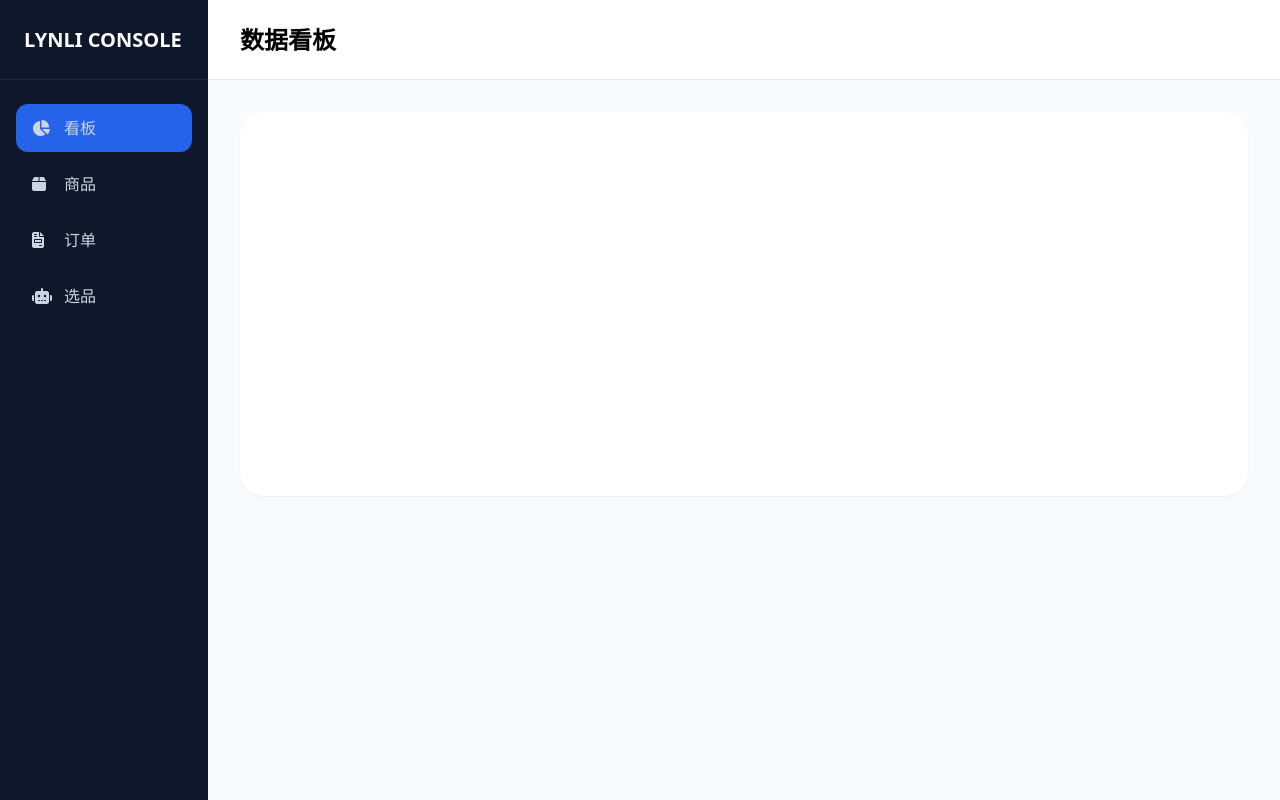
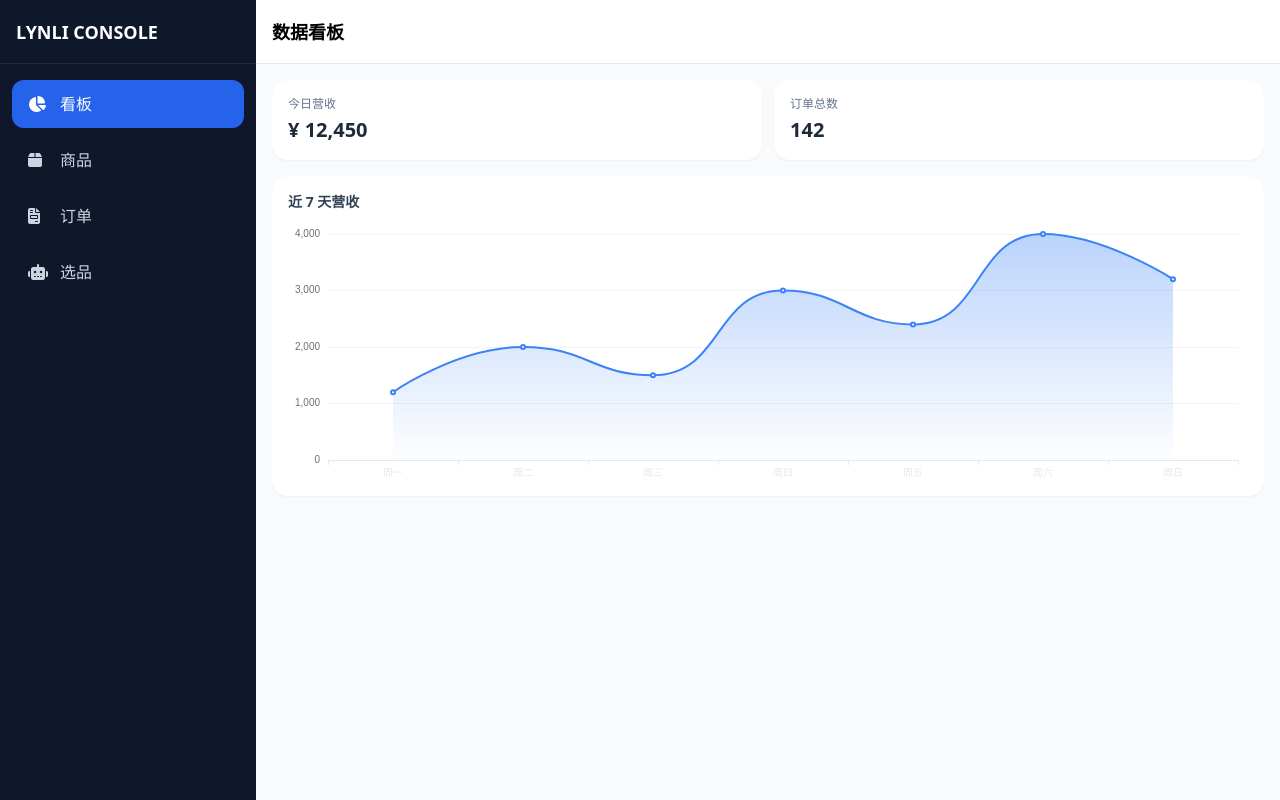
Before and after one commit to shuji-chu/lynli-frontend, a website with bundled scripts: page dashboard.html in a window 1280 px wide. Built offline with nearby package versions, Linux system fonts and the light colour scheme.

Commit message:
fix: 完美适配手机端后台布局，增加抽屉菜单

```diff
--- a/dashboard.html
+++ b/dashboard.html
@@ -2,27 +2,59 @@
 <html lang="zh-CN">
 <head>
     <meta charset="UTF-8">
+    <meta name="viewport" content="width=device-width, initial-scale=1.0, maximum-scale=1.0, user-scalable=no">
     <title>LYNLI 控制台</title>
     <script src="https://cdn.tailwindcss.com"></script>
     <link rel="stylesheet" href="https://cdnjs.cloudflare.com/ajax/libs/font-awesome/6.4.0/css/all.min.css">
     <script src="https://cdn.jsdelivr.net/npm/echarts@5.4.3/dist/echarts.min.js"></script>
 </head>
-<body class="flex h-screen overflow-hidden bg-slate-50 font-sans">
-    <aside class="w-64 bg-slate-900 text-slate-300 flex flex-col z-20">
-        <div class="h-20 flex items-center px-6 border-b border-slate-800">
-            <span class="text-xl font-black text-white">LYNLI CONSOLE</span>
+<body class="flex h-screen overflow-hidden bg-slate-50 font-sans relative">
+
+    <!-- 移动端遮罩层 -->
+    <div id="sidebar-overlay" class="fixed inset-0 bg-black/50 z-20 hidden md:hidden" onclick="toggleSidebar()"></div>
+
+    <!-- 侧边栏 (手机端默认隐藏，点击滑出) -->
+    <aside id="sidebar" class="w-64 bg-slate-900 text-slate-300 flex flex-col z-30 absolute md:relative h-full transform -translate-x-full md:translate-x-0 transition-transform duration-300 ease-in-out">
+        <div class="h-16 flex items-center justify-between px-4 border-b border-slate-800">
+            <span class="text-lg font-black text-white">LYNLI CONSOLE</span>
+            <button onclick="toggleSidebar()" class="md:hidden text-slate-400 hover:text-white"><i class="fa-solid fa-xmark text-xl"></i></button>
         </div>
-        <nav class="flex-1 px-4 py-6 space-y-2">
+        <nav class="flex-1 px-3 py-4 space-y-2 overflow-y-auto">
             <a href="#dashboard" class="nav-link flex items-center px-4 py-3 rounded-xl hover:bg-slate-800 hover:text-white"><i class="fa-solid fa-chart-pie w-8"></i> 看板</a>
             <a href="#products" class="nav-link flex items-center px-4 py-3 rounded-xl hover:bg-slate-800 hover:text-white"><i class="fa-solid fa-box w-8"></i> 商品</a>
             <a href="#orders" class="nav-link flex items-center px-4 py-3 rounded-xl hover:bg-slate-800 hover:text-white"><i class="fa-solid fa-file-invoice w-8"></i> 订单</a>
             <a href="#spider" class="nav-link flex items-center px-4 py-3 rounded-xl hover:bg-slate-800 hover:text-white"><i class="fa-solid fa-robot w-8"></i> 选品</a>
         </nav>
     </aside>
-    <main class="flex-1 flex flex-col">
-        <header class="h-20 bg-white border-b border-slate-200 flex items-center px-8"><h2 id="page-title" class="text-2xl font-bold">数据看板</h2></header>
-        <div id="app-view" class="flex-1 p-8 overflow-auto"></div>
+
+    <!-- 主内容区 -->
+    <main class="flex-1 flex flex-col w-full h-full">
+        <!-- 顶栏 -->
+        <header class="h-16 bg-white border-b border-slate-200 flex items-center px-4 shrink-0">
+            <button onclick="toggleSidebar()" class="md:hidden mr-4 text-slate-600 hover:text-slate-900 focus:outline-none">
+                <i class="fa-solid fa-bars text-xl"></i>
+            </button>
+            <h2 id="page-title" class="text-lg font-bold">数据看板</h2>
+        </header>
+
+        <!-- 内容区 -->
+        <div id="app-view" class="flex-1 p-4 overflow-auto w-full"></div>
     </main>
+
+    <script>
+        // 手机端侧边栏滑动逻辑
+        function toggleSidebar() {
+            const sidebar = document.getElementById('sidebar');
+            const overlay = document.getElementById('sidebar-overlay');
+            if (sidebar.classList.contains('-translate-x-full')) {
+                sidebar.classList.remove('-translate-x-full');
+                overlay.classList.remove('hidden');
+            } else {
+                sidebar.classList.add('-translate-x-full');
+                overlay.classList.add('hidden');
+            }
+        }
+    </script>
     <script type="module" src="./js/router.js"></script>
 </body>
 </html>
--- a/js/router.js
+++ b/js/router.js
@@ -2,11 +2,43 @@ import { renderDashboard } from './views/dashboard.js';
 import { renderProducts } from './views/products.js';
 import { renderOrders } from './views/orders.js';
 import { renderSpider } from './views/spider.js';
-const routes = { '#dashboard': renderDashboard, '#products': renderProducts, '#orders': renderOrders, '#spider': renderSpider };
+
+const routes = {
+    '#dashboard': { title: '数据看板', render: renderDashboard },
+    '#products': { title: '商品库', render: renderProducts },
+    '#orders': { title: '订单管理', render: renderOrders },
+    '#spider': { title: 'AI 选品', render: renderSpider }
+};
+
 async function router() {
     const hash = window.location.hash || '#dashboard';
-    document.querySelectorAll('.nav-link').forEach(l => l.classList.toggle('bg-blue-600', l.getAttribute('href') === hash));
-    await (routes[hash] || routes['#dashboard'])(document.getElementById('app-view'));
+    const route = routes[hash] || routes['#dashboard'];
+
+    document.getElementById('page-title').innerText = route.title;
+
+    document.querySelectorAll('.nav-link').forEach(l => {
+        if (l.getAttribute('href') === hash) {
+            l.classList.add('bg-blue-600', 'text-white');
+        } else {
+            l.classList.remove('bg-blue-600', 'text-white');
+        }
+    });
+
+    // 如果在手机上，点击菜单后自动收起侧边栏
+    if (window.innerWidth < 768) {
+        const sidebar = document.getElementById('sidebar');
+        const overlay = document.getElementById('sidebar-overlay');
+        if(sidebar && !sidebar.classList.contains('-translate-x-full')) {
+            sidebar.classList.add('-translate-x-full');
+            overlay.classList.add('hidden');
+        }
+    }
+
+    const container = document.getElementById('app-view');
+    container.innerHTML = '<div class="flex justify-center items-center h-32 text-slate-400"><i class="fa-solid fa-spinner fa-spin text-2xl"></i></div>';
+
+    await route.render(container);
 }
+
 window.addEventListener('hashchange', router);
 window.addEventListener('DOMContentLoaded', router);
--- a/js/views/dashboard.js
+++ b/js/views/dashboard.js
@@ -1,5 +1,45 @@
 export async function renderDashboard(container) {
-    container.innerHTML = `<div class="bg-white p-6 rounded-3xl shadow-sm h-96"><div id="chart" class="w-full h-full"></div></div>`;
-    const myChart = echarts.init(document.getElementById('chart'));
-    myChart.setOption({ xAxis: { type: 'category', data: ['一', '二', '三', '四', '五', '六', '日'] }, yAxis: { type: 'value' }, series: [{ data: [120, 200, 150, 80, 70, 110, 130], type: 'line', smooth: true, itemStyle: { color: '#3b82f6' } }] });
+    container.innerHTML = `
+        <div class="grid grid-cols-2 gap-3 mb-4">
+            <div class="bg-white p-4 rounded-2xl shadow-sm">
+                <p class="text-xs text-slate-500 mb-1">今日营收</p>
+                <h3 class="text-xl font-black text-slate-800">¥ 12,450</h3>
+            </div>
+            <div class="bg-white p-4 rounded-2xl shadow-sm">
+                <p class="text-xs text-slate-500 mb-1">订单总数</p>
+                <h3 class="text-xl font-black text-slate-800">142</h3>
+            </div>
+        </div>
+        <div class="bg-white p-4 rounded-2xl shadow-sm mb-4">
+            <h3 class="font-bold text-sm mb-3 text-slate-700">近 7 天营收</h3>
+            <div id="chart" class="w-full h-64"></div>
+        </div>
+    `;
+
+    // 延迟一点点等 DOM 渲染完再画图，解决手机端尺寸计算问题
+    setTimeout(() => {
+        const chartDom = document.getElementById('chart');
+        if (chartDom && window.echarts) {
+            const myChart = echarts.init(chartDom);
+            myChart.setOption({
+                grid: { top: 10, right: 10, bottom: 20, left: 40 },
+                xAxis: { type: 'category', data: ['周一','周二','周三','周四','周五','周六','周日'], axisLine: { lineStyle: { color: '#e2e8f0' } }, axisLabel: { fontSize: 10 } },
+                yAxis: { type: 'value', splitLine: { lineStyle: { color: '#f1f5f9' } }, axisLabel: { fontSize: 10 } },
+                series: [{
+                    data: [1200, 2000, 1500, 3000, 2400, 4000, 3200],
+                    type: 'line',
+                    smooth: true,
+                    itemStyle: { color: '#3b82f6' },
+                    areaStyle: {
+                        color: new echarts.graphic.LinearGradient(0, 0, 0, 1, [
+                            { offset: 0, color: 'rgba(59, 130, 246, 0.5)' },
+                            { offset: 1, color: 'rgba(59, 130, 246, 0.01)' }
+                        ])
+                    }
+                }]
+            });
+            // 屏幕旋转或缩放时自动重绘
+            window.addEventListener('resize', () => myChart.resize());
+        }
+    }, 100);
 }
```
